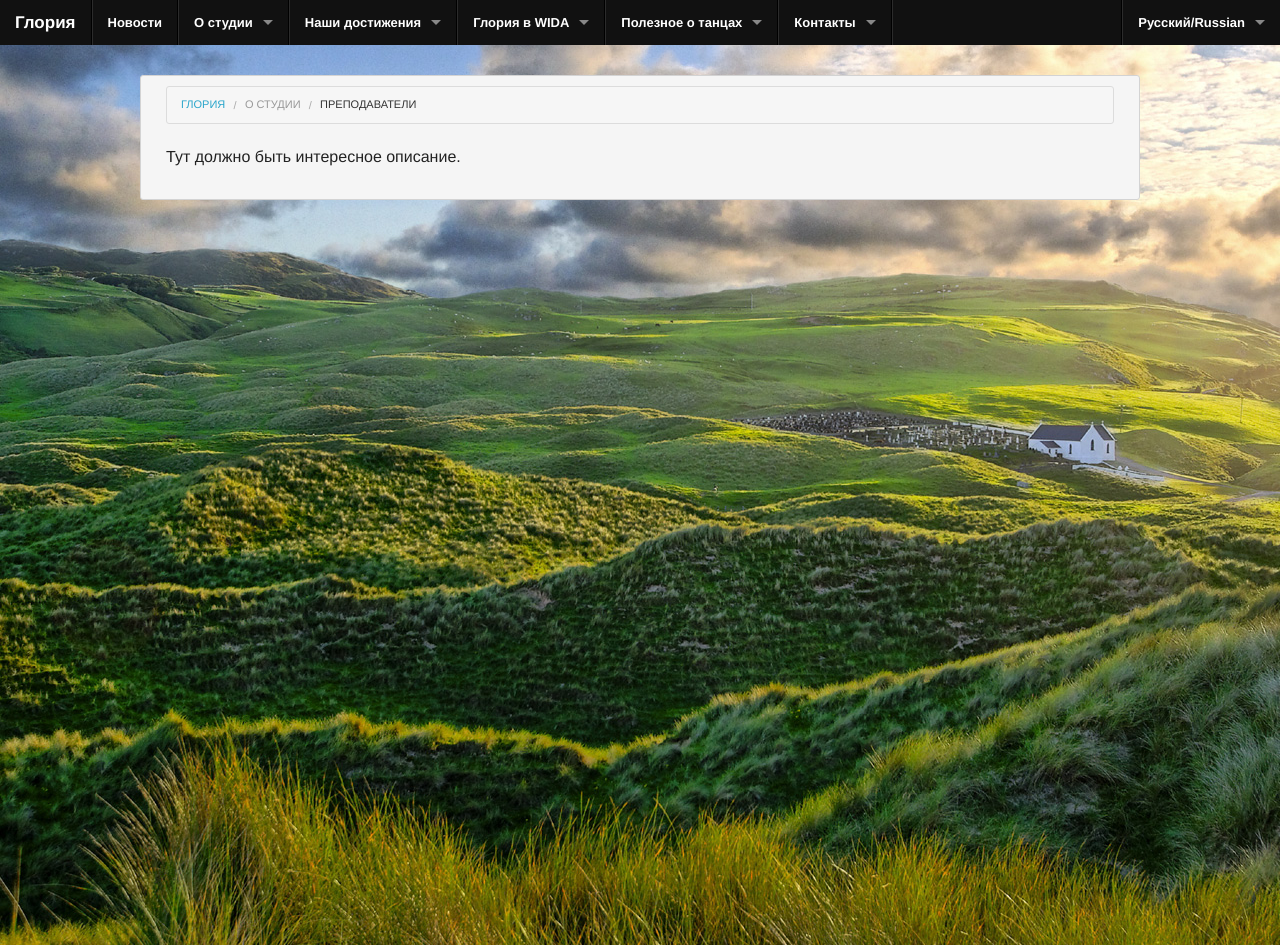
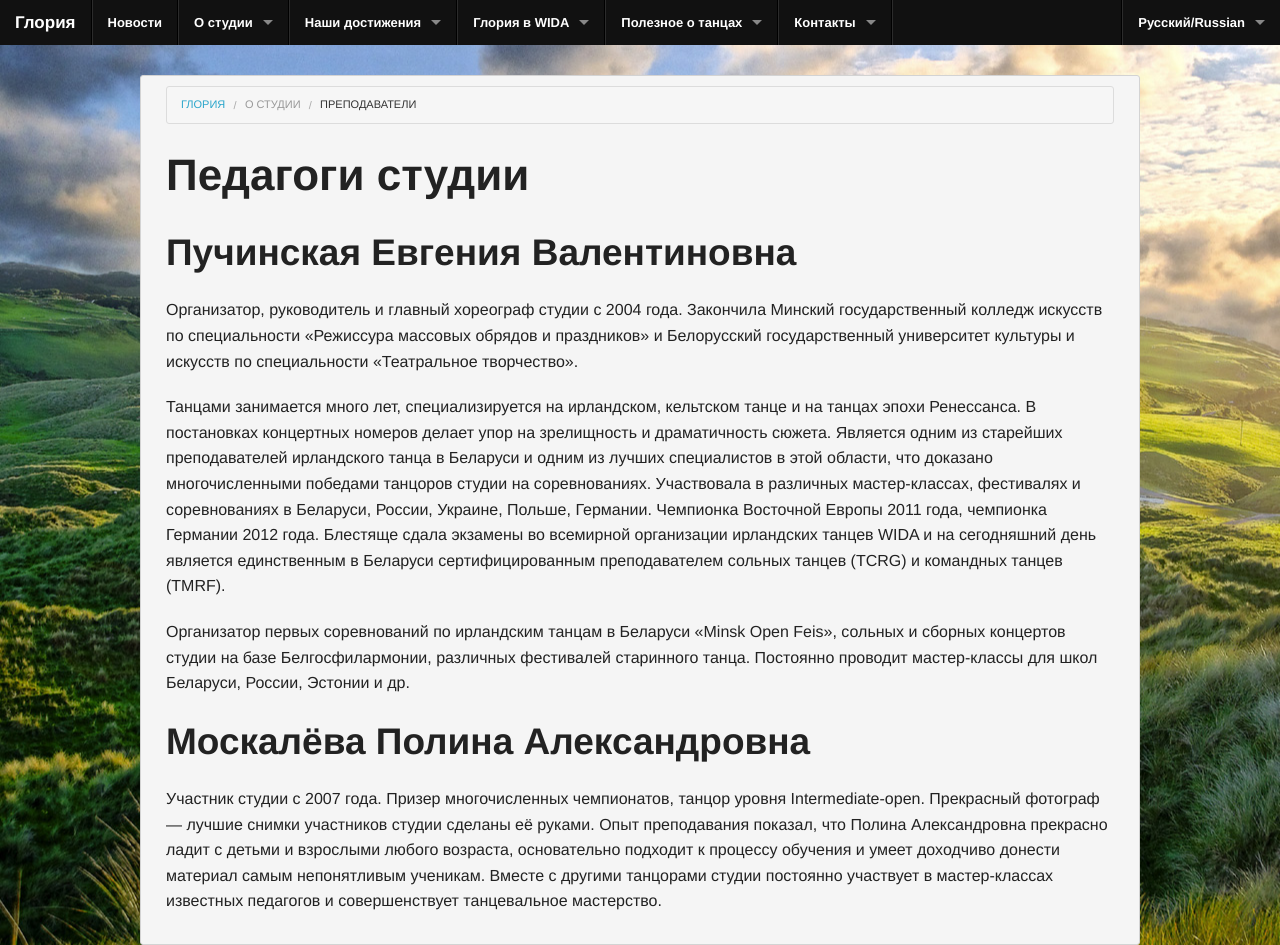
Before and after one commit to gloria-studio/gloria-studio.github.io, a Jekyll site: the page built from about/teachers/index.md, in a window 1280 px wide. Built offline with Jekyll 4.4.1, drawn with Linux system fonts in a browser that asks for light colours; Markdown is read by kramdown in place of the engine named in the settings.

Commit message:
Update about/teachers

```diff
--- a/about/teachers/index.md
+++ b/about/teachers/index.md
@@ -4,4 +4,42 @@ layout: page
 level2_title: О студии
 ---
 
-Тут должно быть интересное описание.
+# Педагоги студии
+
+## Пучинская Евгения Валентиновна
+
+Организатор, руководитель и главный хореограф студии с 2004 года.
+Закончила Минский государственный колледж искусств по специальности
+&laquo;Режиссура массовых обрядов и праздников&raquo; и Белорусский
+государственный университет культуры и искусств по специальности
+&laquo;Театральное творчество&raquo;.
+
+Танцами занимается много лет, специализируется на ирландском,
+кельтском танце и на танцах эпохи Ренессанса. В постановках концертных
+номеров делает упор на зрелищность и драматичность сюжета.
+Является одним из старейших преподавателей ирландского танца в
+Беларуси и одним из лучших специалистов в этой области, что доказано
+многочисленными победами танцоров студии на соревнованиях.
+Участвовала в различных мастер-классах, фестивалях и соревнованиях в
+Беларуси, России, Украине, Польше, Германии.
+Чемпионка Восточной Европы 2011 года, чемпионка Германии 2012 года.
+Блестяще сдала экзамены во всемирной организации ирландских танцев
+WIDA и на сегодняшний день является единственным в Беларуси
+сертифицированным преподавателем сольных танцев (TCRG) и командных
+танцев (TMRF).
+
+Организатор первых соревнований по ирландским танцам в Беларуси &laquo;Minsk
+Open Feis&raquo;, сольных и сборных концертов студии на базе
+Белгосфилармонии, различных фестивалей старинного танца. Постоянно
+проводит мастер-классы для школ Беларуси, России, Эстонии и др.
+
+## Москалёва Полина Александровна
+
+Участник студии с 2007 года. Призер многочисленных чемпионатов, танцор
+уровня Intermediate-open. Прекрасный фотограф --- лучшие снимки
+участников студии сделаны её руками. Опыт преподавания показал, что
+Полина Александровна прекрасно ладит с детьми и взрослыми любого
+возраста, основательно подходит к процессу обучения и умеет
+доходчиво донести материал самым непонятливым ученикам. Вместе с
+другими танцорами студии постоянно участвует в мастер-классах
+известных педагогов и совершенствует танцевальное мастерство.
```
